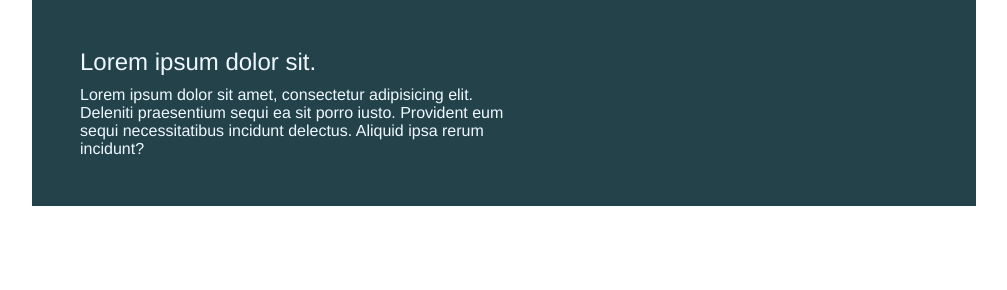
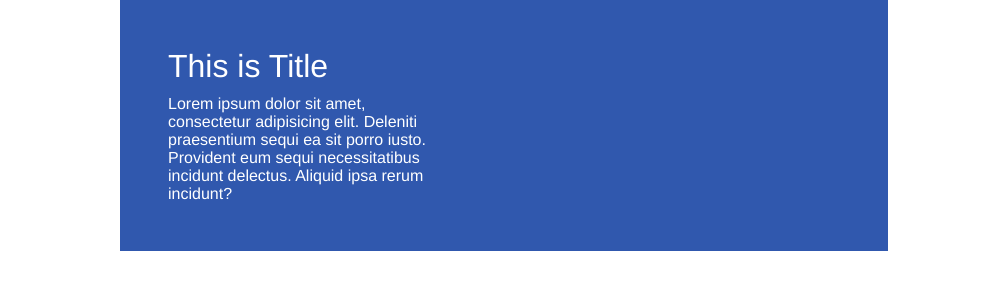
Before and after one commit to nabinsth36/21-days-CSS-Challenge-By-Kevin-Powell, a plain HTML site: page day1/index.html in a window 1280 px wide. Shown: the whole page, without its empty margins (136-1143 px from the left). Drawn offline with Linux system fonts and the light colour scheme.

Commit message:
day 1 index.html and style.css update

```diff
--- a/day1/index.html
+++ b/day1/index.html
@@ -8,9 +8,9 @@
   </head>
   <body>
     <div class="container">
-      <div class="text-box">
+      <div class="child">
         <div class="item">
-          <div class="title">Lorem ipsum dolor sit.</div>
+          <div class="title">This is Title</div>
           <div class="para">
             Lorem ipsum dolor sit amet, consectetur adipisicing elit. Deleniti
             praesentium sequi ea sit porro iusto. Provident eum sequi
--- a/day1/style.css
+++ b/day1/style.css
@@ -6,22 +6,25 @@
 
 body {
   font-family: "Franklin Gothic Medium", "Arial Narrow", Arial, sans-serif;
-  padding: 0 50px;
-  color: aliceblue;
+
+
+
 }
 
-.item {
-  width: 50%;
-}
 .container {
-  background-color: #23424a;
+  background-color: #3058ae;
   padding: 3em;
-  width: 80%;
+  width: 60%;
   margin: 0 auto;
 }
 
+.child {
+  width: 40%;
+  color: white;
+}
+
 .title {
-  font-size: 1.5em;
+  font-size: 2em;
   padding-bottom: 10px;
 }
 
```
